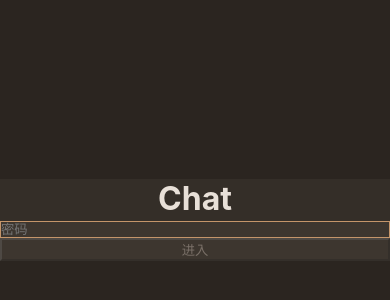
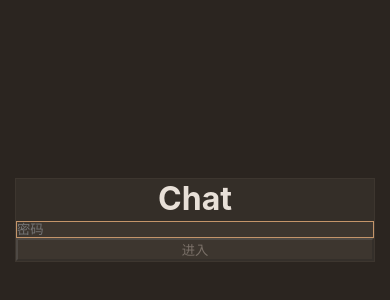
Before and after one commit to miragrey347-ctrl/chat, a Next.js app: page /login in a window 390 px wide. Shown: the part 202-502 px from the top of the page. Built offline with nearby package versions, Linux system fonts and the light colour scheme.

Commit message:
fix: login page card layout on tablet

```diff
--- a/src/app/login/page.tsx
+++ b/src/app/login/page.tsx
@@ -34,11 +34,11 @@ export default function LoginPage() {
   };
 
   return (
-    <div className="min-h-screen flex items-center justify-center" style={{ background: "var(--bg-primary)" }}>
+    <div className="min-h-screen flex items-center justify-center px-6" style={{ background: "var(--bg-primary)" }}>
       <form
         onSubmit={handleSubmit}
-        className="w-full max-w-sm p-8 rounded-2xl"
-        style={{ background: "var(--bg-secondary)" }}
+        className="w-full p-8 rounded-2xl"
+        style={{ background: "var(--bg-secondary)", maxWidth: "360px", border: "1px solid var(--border-subtle)" }}
       >
         <h1
           className="text-2xl font-semibold mb-6 text-center"
```
